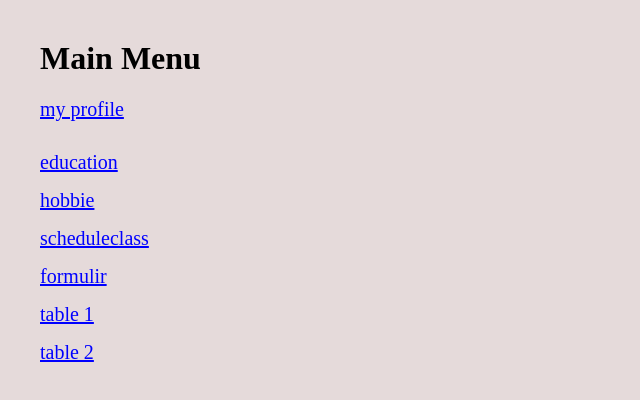
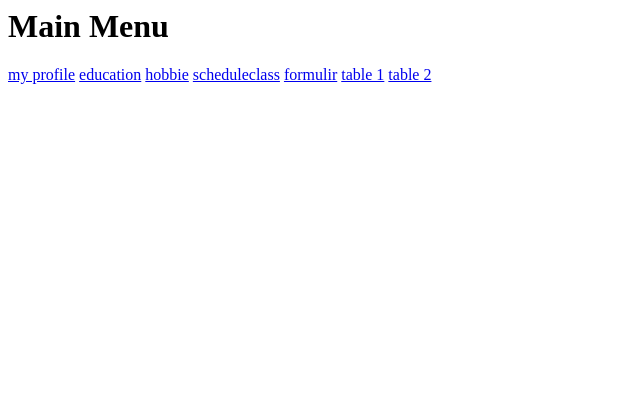
Before and after one commit to aulzahra2202-ops/TUGAS-PEMWEB, a plain HTML site: page index.html in a window 1280 px wide. Shown: the whole page, without its empty margins (0-640 px from the left). Drawn offline with Linux system fonts and the light colour scheme.

Commit message:
Update index.html

```diff
--- a/index.html
+++ b/index.html
@@ -3,29 +3,6 @@
     <meta charset="UTF-8">
     <meta name="viewport" content="width=device-width, initial-scale=1.0">
     <title>Main Menu</title>
-    <style>
-        body {
-            background-color: #e5dada;
-            font-family: 'Times New Roman', Times, serif;
-            margin: 40px;
-        }
-
-
-
-        .menu-list {
-            display: flex;
-            flex-direction: column;
-            gap: 15px;
-            margin-top: 20px;
-        }
-
-        .menu-list a {
-            color: blue;
-            text-decoration: underline;
-            font-size: 20px;
-            width: fit-content;
-        }
-    </style>
 </head>
 <body>
 
```
